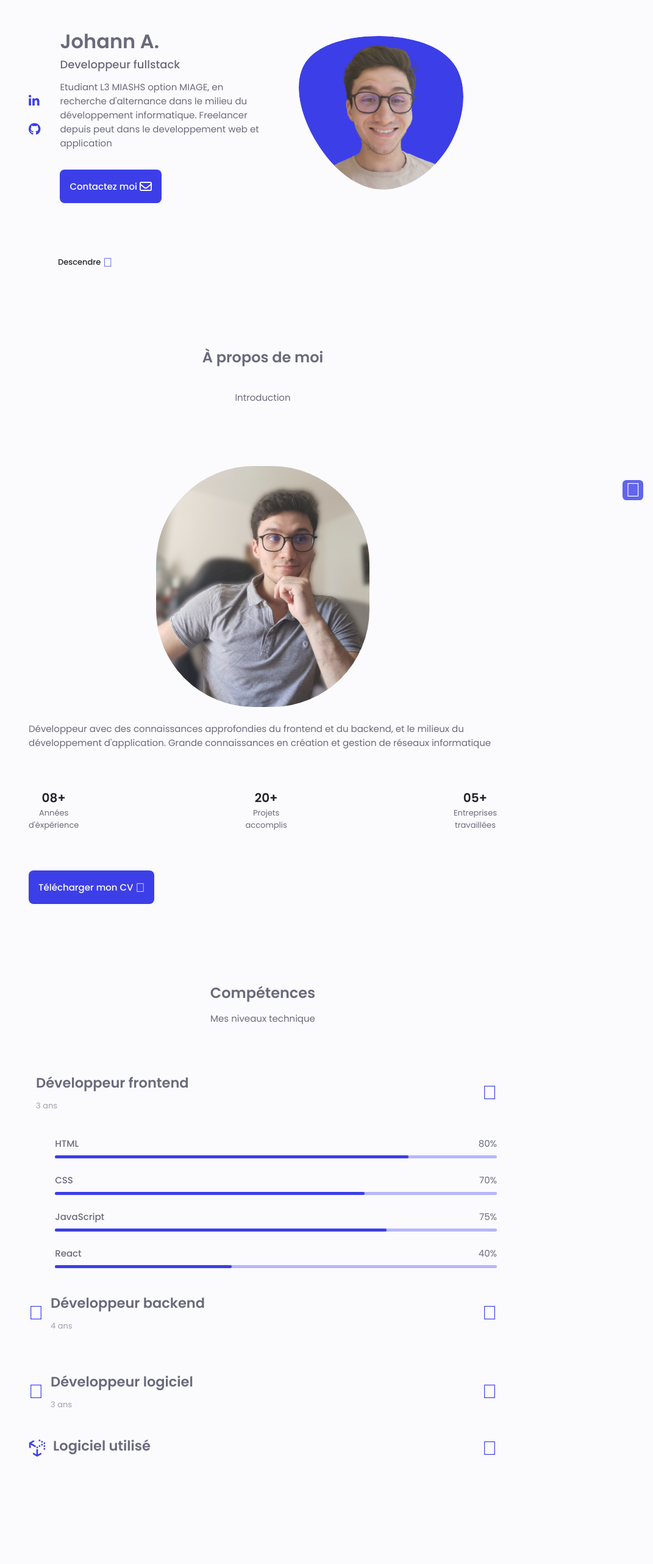
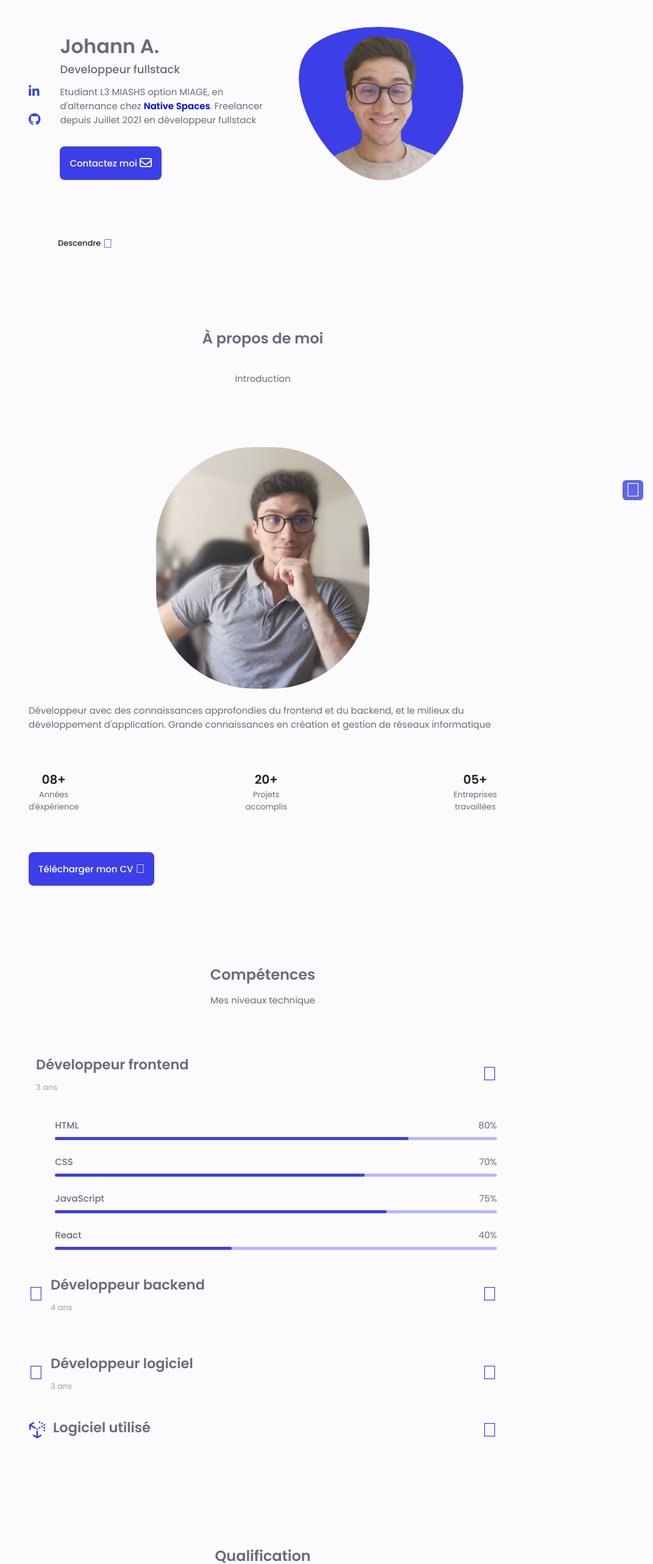
Before and after one commit to nogaruki/Responsive-Portfolio-HTML-CSS-JS, a plain HTML site: page index.html in a window 1280 px wide. Shown: the part 140-2704 px from the top of the page at 61% size, without its empty margins (209-1280 px from the left). Drawn offline with Linux system fonts and the light colour scheme.

Commit message:
Update of my professional situation

```diff
--- a/assets/css/style.css
+++ b/assets/css/style.css
@@ -602,7 +602,7 @@
 
     .skills_python
     {
-        width: 90%;
+        width: 40%;
     }
 
     /* SKILL SOFTWARE */
@@ -638,7 +638,7 @@
 
     .skills_cplus
     {
-        width: 60%;
+        width: 50%;
     }
 
     /* SOFTWARE */
--- a/index.html
+++ b/index.html
@@ -109,8 +109,8 @@
                         <div class="home_data">
                             <h1 class="home_title">Johann A.</h1>
                             <h3 class="home_subtitle">Developpeur fullstack</h3>
-                            <p class="home_description">Etudiant L3 MIASHS option MIAGE, en recherche d'alternance dans le milieu du développement informatique.
-                                Freelancer depuis peut dans le developpement web et application</p>
+                            <p class="home_description">Etudiant L3 MIASHS option MIAGE, en d'alternance chez <a href="native-spaces.com"><strong>Native Spaces</strong></a>.
+                                Freelancer depuis Juillet 2021 en développeur fullstack</p>
                             <a href="#contact" class="button button-flex">Contactez moi <i class="far fa-envelope button_icon"></i></a>
                         </div>
                     </div>
@@ -370,7 +370,7 @@
                                 <div class="skills_data">
                                     <div class="skills_titles">
                                         <h3 class="skills_name">C++</h3>
-                                        <span class="skills_number">60%</span>
+                                        <span class="skills_number">50%</span>
                                     </div>
                                     <div class="skills_bar">
                                         <span class="skills_percentage skills_cplus"></span>
@@ -703,6 +703,7 @@
                 <span class="section_subtitle">Mes travaux récent en ligne</span>
                 <div class="portfolio_container container swiper">
                     <div class="swiper-wrapper">
+
                         <!-- PORTFOLIO THIS-->
                         <div class="portfolio_content grid swiper-slide">
                             <img src="assets/img/portfolio.jpg" alt="this website"  class="portfolio_img">
```
